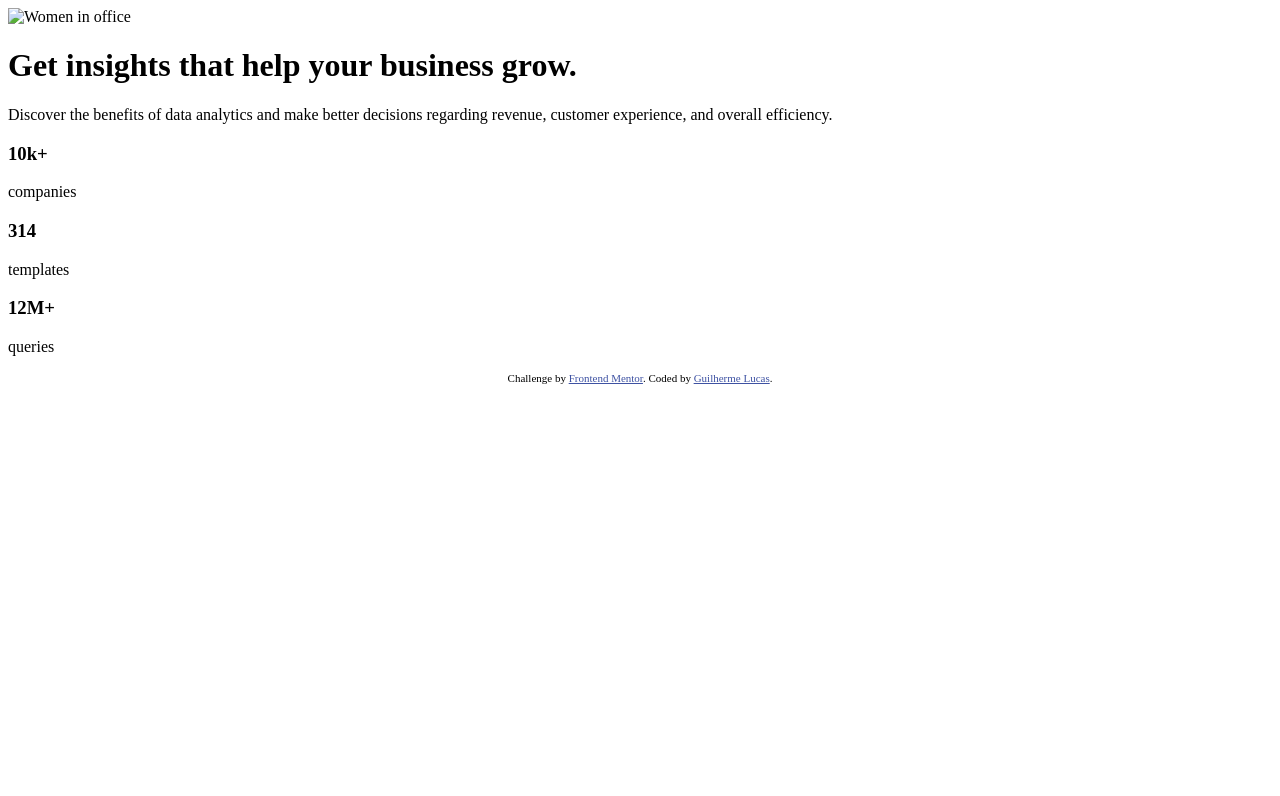
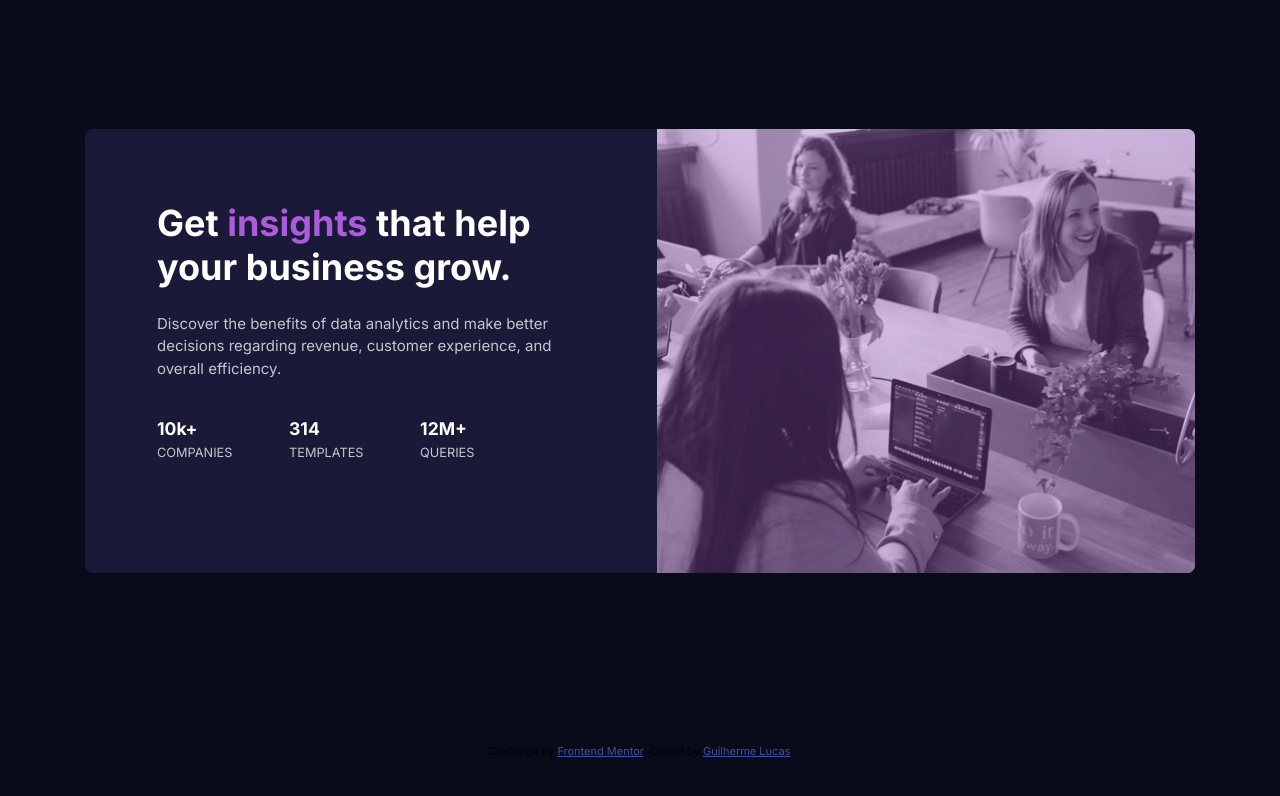
Before and after one commit to GuiLucas/stats-preview-card-component-main, a plain HTML site: page index.html in a window 1280 px wide. Drawn offline with Linux system fonts and the light colour scheme; the site is published under a folder, as on GitHub Pages, so addresses that start at the root find nothing.

Commit message:
changed linked files not working properly

```diff
--- a/index.html
+++ b/index.html
@@ -9,7 +9,7 @@
   <title>Frontend Mentor | Stats preview card component</title>
 
   <style>
-    @import url(/css/styles.css);
+    @import url(styles.css);
     .attribution { font-size: 11px; text-align: center; }
     .attribution a { color: hsl(228, 45%, 44%); }
   </style>
@@ -19,9 +19,9 @@
     <div class="card-container">
       <div class="card-img">
         <picture>
-          <source media="(max-width: 949px)" srcset="/images/image-header-mobile.jpg">
-          <source media="(min-width: 950px)" srcset="/images/image-header-desktop.jpg">
-          <img src="/images/image-header-desktop.jpg" alt="Women in office">
+          <source media="(max-width: 949px)" srcset="images/image-header-mobile.jpg">
+          <source media="(min-width: 950px)" srcset="images/image-header-desktop.jpg">
+          <img src="images/image-header-desktop.jpg" alt="Women in office">
         </picture>
       </div>
       <div class="card-info">
--- a/css/styles.css
+++ b/styles.css
@@ -66,7 +66,6 @@ h1 {
     font-size: 1.75rem;
     line-height: 1.15;
     margin-bottom: 1rem;
-
 }
 
 h3 {
```
